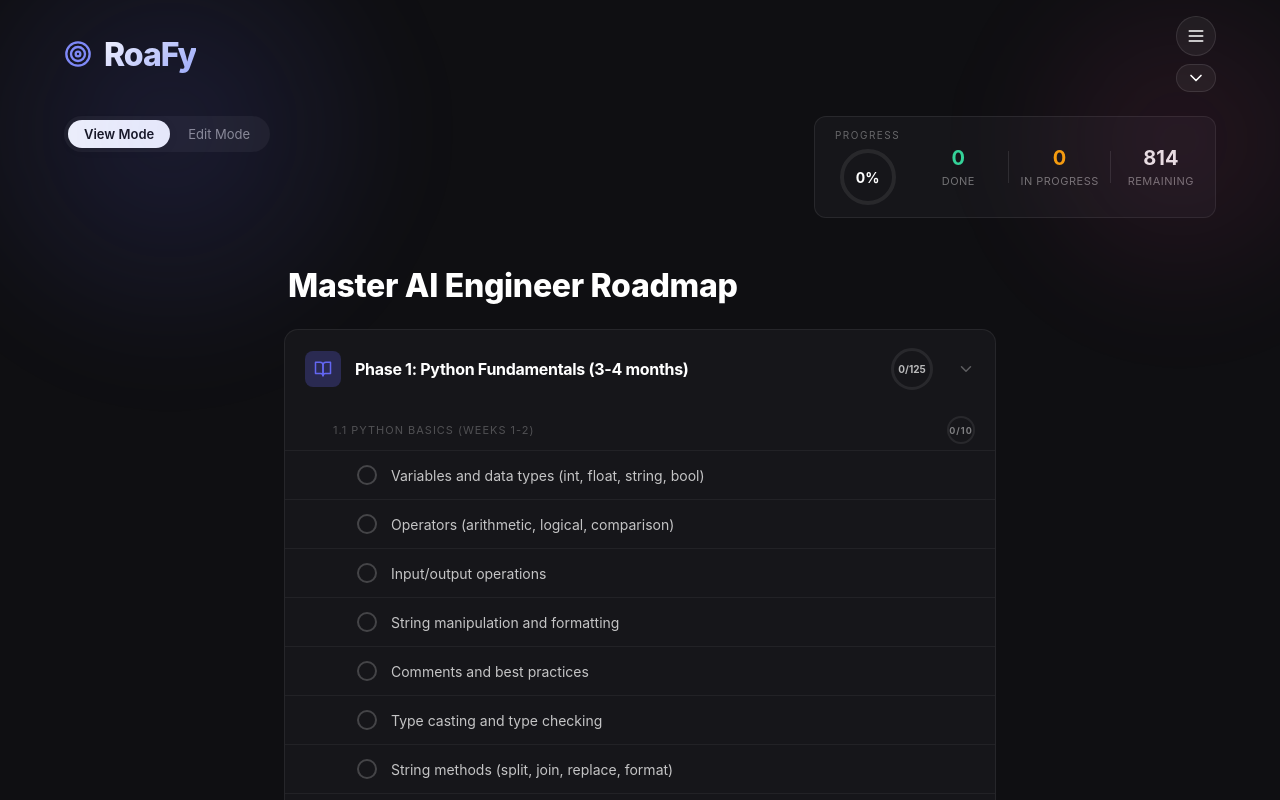
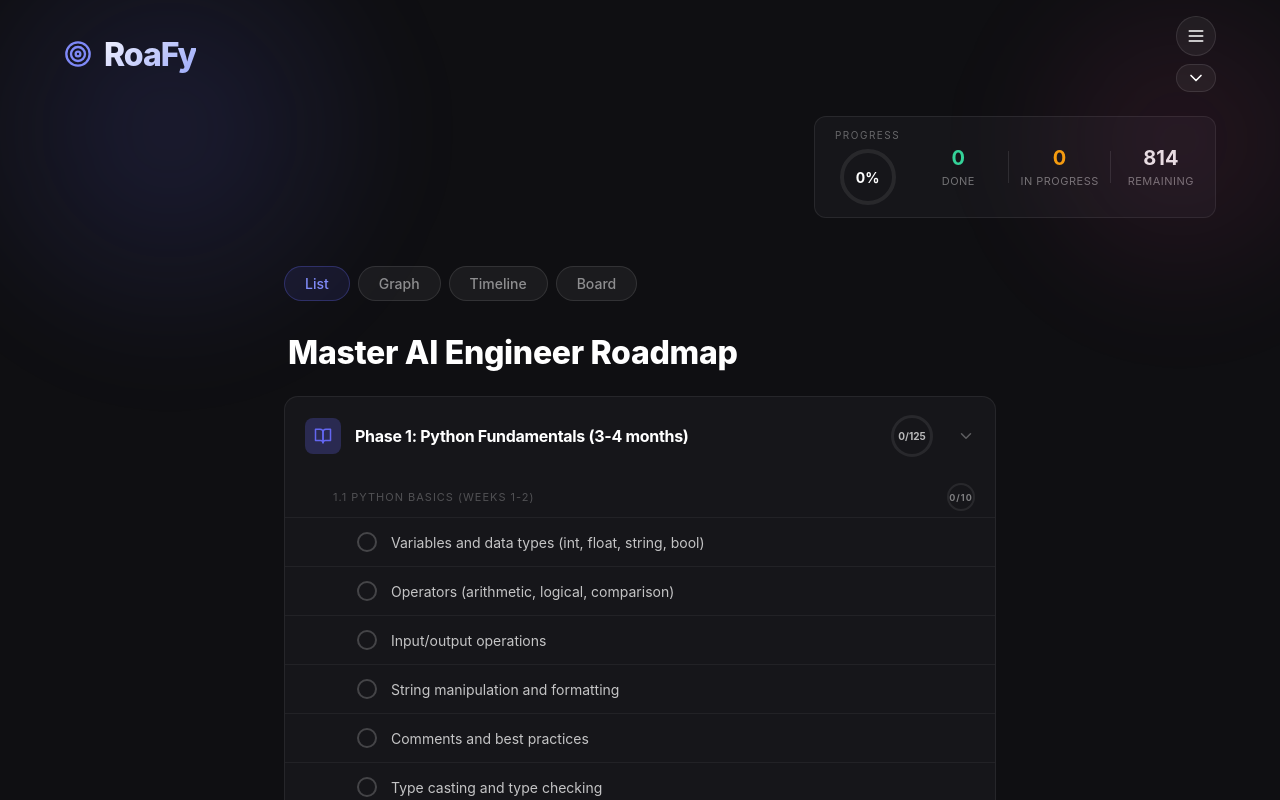
Before and after one commit to mushfiq-faiyaz/RoaFy, a React (Vite) app: page / in a window 1280 px wide. Shown: the top 800 px of the page. Built offline with nearby package versions, Linux system fonts and the light colour scheme.

Commit message:
some update

```diff
--- a/src/App.css
+++ b/src/App.css
@@ -9,3 +9,58 @@
 .main-content {
   flex: 1;
 }
+
+.view-tabs-container {
+  display: flex;
+  gap: 8px;
+  margin-bottom: 24px;
+  overflow-x: auto;
+  padding-bottom: 8px; /* For scrollbar */
+}
+
+/* Hide scrollbar for a cleaner look, but keep it functional */
+.view-tabs-container::-webkit-scrollbar {
+  height: 4px;
+}
+.view-tabs-container::-webkit-scrollbar-thumb {
+  background: rgba(255, 255, 255, 0.1);
+  border-radius: 4px;
+}
+
+.view-tab {
+  background: rgba(255, 255, 255, 0.05);
+  border: 1px solid rgba(255, 255, 255, 0.1);
+  color: rgba(255, 255, 255, 0.5);
+  padding: 8px 20px;
+  border-radius: 20px;
+  font-size: 14px;
+  font-weight: 500;
+  cursor: pointer;
+  white-space: nowrap;
+  transition: all 0.2s ease;
+}
+
+.view-tab:hover {
+  background: rgba(255, 255, 255, 0.1);
+  color: rgba(255, 255, 255, 0.8);
+}
+
+.view-tab.active {
+  background: rgba(99, 102, 241, 0.1);
+  border-color: rgba(99, 102, 241, 0.3);
+  color: #818cf8;
+}
+
+.placeholder-view {
+  display: flex;
+  justify-content: center;
+  align-items: center;
+  height: 300px;
+  background: rgba(255, 255, 255, 0.02);
+  border: 1px dashed rgba(255, 255, 255, 0.1);
+  border-radius: 16px;
+  color: rgba(255, 255, 255, 0.4);
+  font-size: 16px;
+  font-weight: 500;
+  margin-top: 16px;
+}
--- a/src/App.jsx
+++ b/src/App.jsx
@@ -16,6 +16,7 @@ function App() {
   const [isEditing, setIsEditing] = useState(() => !getRoadmap());
   const [roadmapsList, setRoadmapsList] = useState([]);
   const [currentRoadmapId, setCurrentRoadmapId] = useState(() => getActiveRoadmapId());
+  const [currentView, setCurrentView] = useState('list');
 
   const updateRoadmapsList = () => {
     const all = getAllRoadmaps();
@@ -108,6 +109,10 @@ function App() {
     setIsEditing(true);
   };
 
+  const handleCancelEdit = () => {
+    setIsEditing(false);
+  };
+
   const handleRenameMap = () => {
     const newTitle = window.prompt("Rename Map:", roadmap?.title);
     if (newTitle && newTitle.trim() !== "") {
@@ -188,15 +193,35 @@ function App() {
           <ManualBuilder
             roadmap={roadmap}
             setRoadmap={handleSetRoadmap}
-            onSave={handleSaveOnly}
+            onSave={handleManualSave}
+            onCancel={handleCancelEdit}
           />
         ) : (
           roadmap && (
-            <RoadmapTree
-              roadmap={roadmap}
-              progress={progress}
-              onItemClick={handleItemClick}
-            />
+            <>
+              <div className="view-tabs-container">
+                {['list', 'graph', 'timeline', 'board'].map(view => (
+                   <button
+                     key={view}
+                     className={`view-tab ${currentView === view ? 'active' : ''}`}
+                     onClick={() => setCurrentView(view)}
+                   >
+                     {view.charAt(0).toUpperCase() + view.slice(1)}
+                   </button>
+                ))}
+              </div>
+
+              {currentView === 'list' && (
+                <RoadmapTree
+                  roadmap={roadmap}
+                  progress={progress}
+                  onItemClick={handleItemClick}
+                />
+              )}
+              {currentView === 'graph' && <div className="placeholder-view">Graph View coming soon</div>}
+              {currentView === 'timeline' && <div className="placeholder-view">Timeline View coming soon</div>}
+              {currentView === 'board' && <div className="placeholder-view">Board View coming soon</div>}
+            </>
           )
         )}
       </main>
--- a/src/components/Header.jsx
+++ b/src/components/Header.jsx
@@ -121,6 +121,7 @@ const Header = ({
             )}
           </div>
 
+          {!isEditing && (
             <div className="menu-controls-wrapper">
               <div className="menu-container" ref={optionsRef}>
                 <button className="menu-btn" onClick={() => { setIsMenuOpen(!isMenuOpen); setIsSwitcherOpen(false); }}>
@@ -182,28 +183,12 @@ const Header = ({
                 )}
               </div>
             </div>
+          )}
         </div>
 
         <div className="header-content-row">
           <div className="header-left">
-            <div className="mode-tabs">
-              <button
-                className={`mode-tab ${!isEditing ? 'active' : ''}`}
-                onClick={() => {
-                  if (isEditing) onManualSave();
-                }}
-              >
-                View Mode
-              </button>
-              <button
-                className={`mode-tab ${isEditing ? 'active' : ''}`}
-                onClick={() => {
-                  if (!isEditing) onEdit();
-                }}
-              >
-                Edit Mode
-              </button>
-            </div>
+            {/* View toggle moved to main content tabs */}
           </div>
 
           <div className="header-right">
--- a/src/components/ManualBuilder.css
+++ b/src/components/ManualBuilder.css
@@ -511,6 +511,26 @@
   flex-wrap: wrap;
 }
 
+.mb-cancel-btn {
+  background: transparent;
+  border: 1px solid rgba(255, 255, 255, 0.1);
+  border-radius: 6px;
+  padding: 6px 10px;
+  cursor: pointer;
+  transition: all 150ms ease;
+  font-size: 12px;
+  color: rgba(255,255,255,0.6);
+  display: flex;
+  align-items: center;
+  justify-content: center;
+}
+
+.mb-cancel-btn:hover {
+  background: rgba(239, 68, 68, 0.1);
+  border-color: rgba(239, 68, 68, 0.2);
+  color: #ef4444;
+}
+
 .mb-undo-btn, .mb-redo-btn {
   background: transparent;
   border: none;
--- a/src/components/ManualBuilder.jsx
+++ b/src/components/ManualBuilder.jsx
@@ -2,10 +2,11 @@ import React, { useEffect, useState } from 'react';
 import './ManualBuilder.css';
 import { ChevronRight } from 'lucide-react';
 
-const ManualBuilder = ({ roadmap, setRoadmap, onSave }) => {
+const ManualBuilder = ({ roadmap, setRoadmap, onSave, onCancel }) => {
   const [history, setHistory] = useState([]);
   const [historyIndex, setHistoryIndex] = useState(-1);
   const [saveText, setSaveText] = useState("SAVE");
+  const [showCancelConfirm, setShowCancelConfirm] = useState(false);
 
   useEffect(() => {
     if (!roadmap) {
@@ -290,6 +291,11 @@ const ManualBuilder = ({ roadmap, setRoadmap, onSave }) => {
           />
         </div>
         <div className="mb-header-actions">
+          {onCancel && (
+            <button className="mb-cancel-btn" onClick={() => setShowCancelConfirm(true)} title="Cancel">
+              ✕
+            </button>
+          )}
           <button className={`mb-text-btn ${openDescs['roadmap'] ? 'active' : ''}`} onClick={() => toggleDesc('roadmap')} title="Add description">
             {openDescs['roadmap'] ? '- Note' : '+ Note'}
           </button>
@@ -527,6 +533,24 @@ const ManualBuilder = ({ roadmap, setRoadmap, onSave }) => {
           </div>
         ))}
       </div>
+      {showCancelConfirm && (
+        <div className="modal-overlay" onClick={() => setShowCancelConfirm(false)}>
+          <div className="modal-content" onClick={e => e.stopPropagation()}>
+            <h3>Discard changes?</h3>
+            <p>Are you sure you want to discard your edits?</p>
+            <div className="modal-actions">
+              <button className="modal-btn-cancel" onClick={() => setShowCancelConfirm(false)}>Keep Editing</button>
+              <button className="modal-btn-danger" onClick={() => {
+                setShowCancelConfirm(false);
+                if (history.length > 0) {
+                  setRoadmap(history[0]);
+                }
+                if (onCancel) onCancel();
+              }}>Discard</button>
+            </div>
+          </div>
+        </div>
+      )}
     </div>
   );
 };
```
Lines whose indentation alone changed are shown as unchanged.
